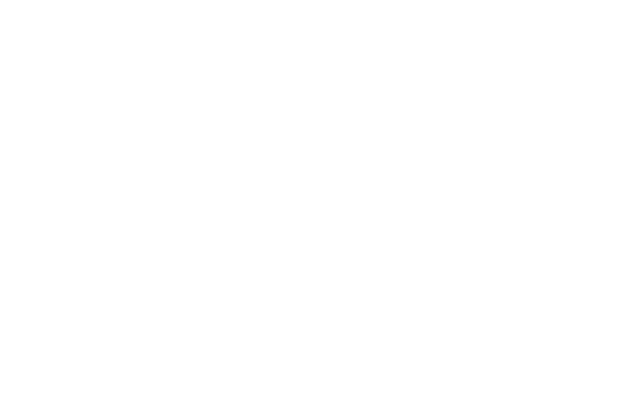
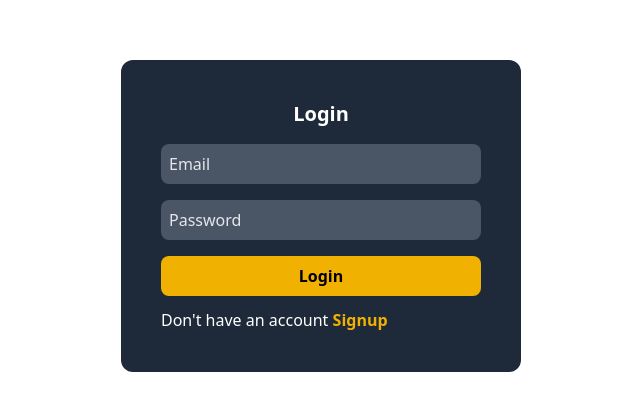
Before and after one commit to mbiplobmollah/ecommerce-project, a React (Vite) app: page /login in a window 1280 px wide. Shown: the part 184-594 px from the top of the page, without its empty margins (319-959 px from the left). Built offline with nearby package versions, Linux system fonts and the light colour scheme.

Commit message:
login and signup page is done

```diff
--- a/src/App.jsx
+++ b/src/App.jsx
@@ -6,6 +6,8 @@
 import Dashboard from './pages/admin/dashboard/Dashboard';
 import NoPage from './pages/nopage/NoPage';
 import MyState from './context/data/myState';
+import Login from './pages/registration/Login';
+import Signup from './pages/registration/Signup';
 
 
 
@@ -18,6 +20,8 @@
         <Route path="/order" element={<Order />} />
         <Route path="/cart" element={<Cart />} />
         <Route path="/dashboard" element={<Dashboard />} />
+        <Route path='/login' element={<Login />}></Route>
+        <Route path='/signup' element={<Signup />}></Route>
         <Route path="/*" element={<NoPage />} />
       </Routes>
     </Router>
--- /dev/null
+++ b/src/pages/registration/Login.jsx
@@ -0,0 +1,30 @@
+import React from 'react';
+import { Link } from 'react-router-dom';
+
+const Login = () => {
+    return (
+        <div className='flex justify-center items-center h-screen'>
+            <div className='bg-gray-800 px-10 py-10 rounded-xl'>
+            <div className=''>
+            <h1 className='text-center text-white text-xl mb-4 font-bold'>Login</h1>
+            </div>
+            <div>
+                <input type="email" name='email' className='bg-gray-600 mb-4 px-2 py-2 w-full lg:w-[20em] rounded-lg text-white placeholder:text-gray-200 outline-none' placeholder='Email'/>
+            </div>
+            <div>
+                <input type="password" name='email' className='bg-gray-600 mb-4 px-2 py-2 w-full lg:w-[20em] rounded-lg text-white placeholder:text-gray-200 outline-none' placeholder='Password'/>
+            </div>
+            <div className='flex justify-center mb-3'>
+                <button className='bg-yellow-500 w-full text-black font-bold px-2 py-2 rounded-lg'>
+                Login
+                </button>
+            </div>
+            <div>
+                <h2 className='text-white'>Don't have an account <Link className='text-yellow-500 font-bold' to={'/signup'}>Signup</Link></h2>
+            </div>
+            </div>
+        </div>
+    );
+};
+
+export default Login;
--- /dev/null
+++ b/src/pages/registration/Signup.jsx
@@ -0,0 +1,30 @@
+import React from 'react';
+import { Link } from 'react-router-dom';
+
+const Login = () => {
+    return (
+        <div className='flex justify-center items-center h-screen'>
+            <div className='bg-gray-800 px-10 py-10 rounded-xl'>
+            <div className=''>
+            <h1 className='text-center text-white text-xl mb-4 font-bold'>Signup</h1>
+            </div>
+            <div>
+                <input type="email" name='email' className='bg-gray-600 mb-4 px-2 py-2 w-full lg:w-[20em] rounded-lg text-white placeholder:text-gray-200 outline-none' placeholder='Email'/>
+            </div>
+            <div>
+                <input type="password" name='email' className='bg-gray-600 mb-4 px-2 py-2 w-full lg:w-[20em] rounded-lg text-white placeholder:text-gray-200 outline-none' placeholder='Password'/>
+            </div>
+            <div className='flex justify-center mb-3'>
+                <button className='bg-red-400 w-full text-black font-bold px-2 py-2 rounded-lg'>
+                Signup
+                </button>
+            </div>
+            <div>
+                <h2 className='text-white'>Have an account <Link className='text-red-500 font-bold' to={'/login'}>Login</Link></h2>
+            </div>
+            </div>
+        </div>
+    );
+};
+
+export default Login;
```
